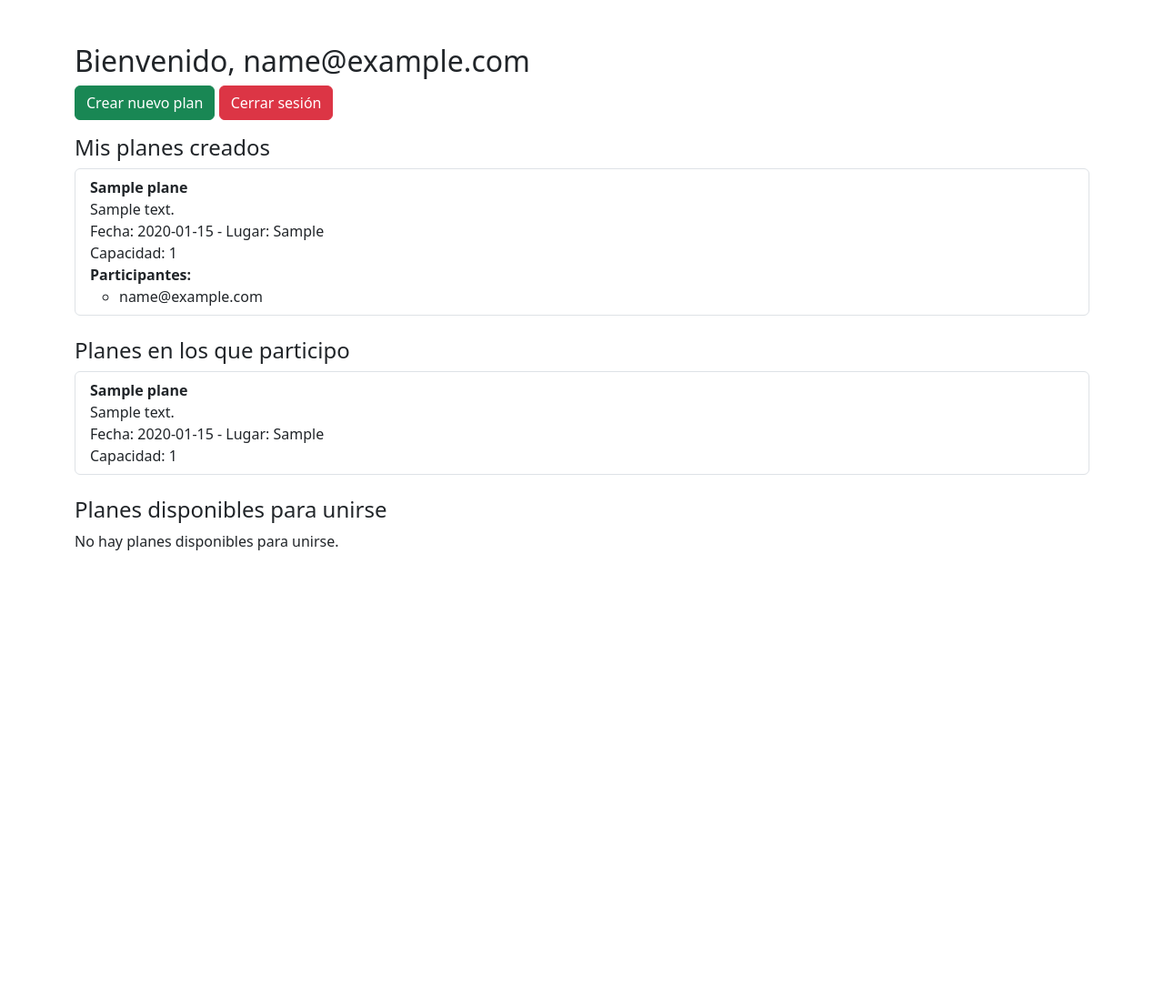
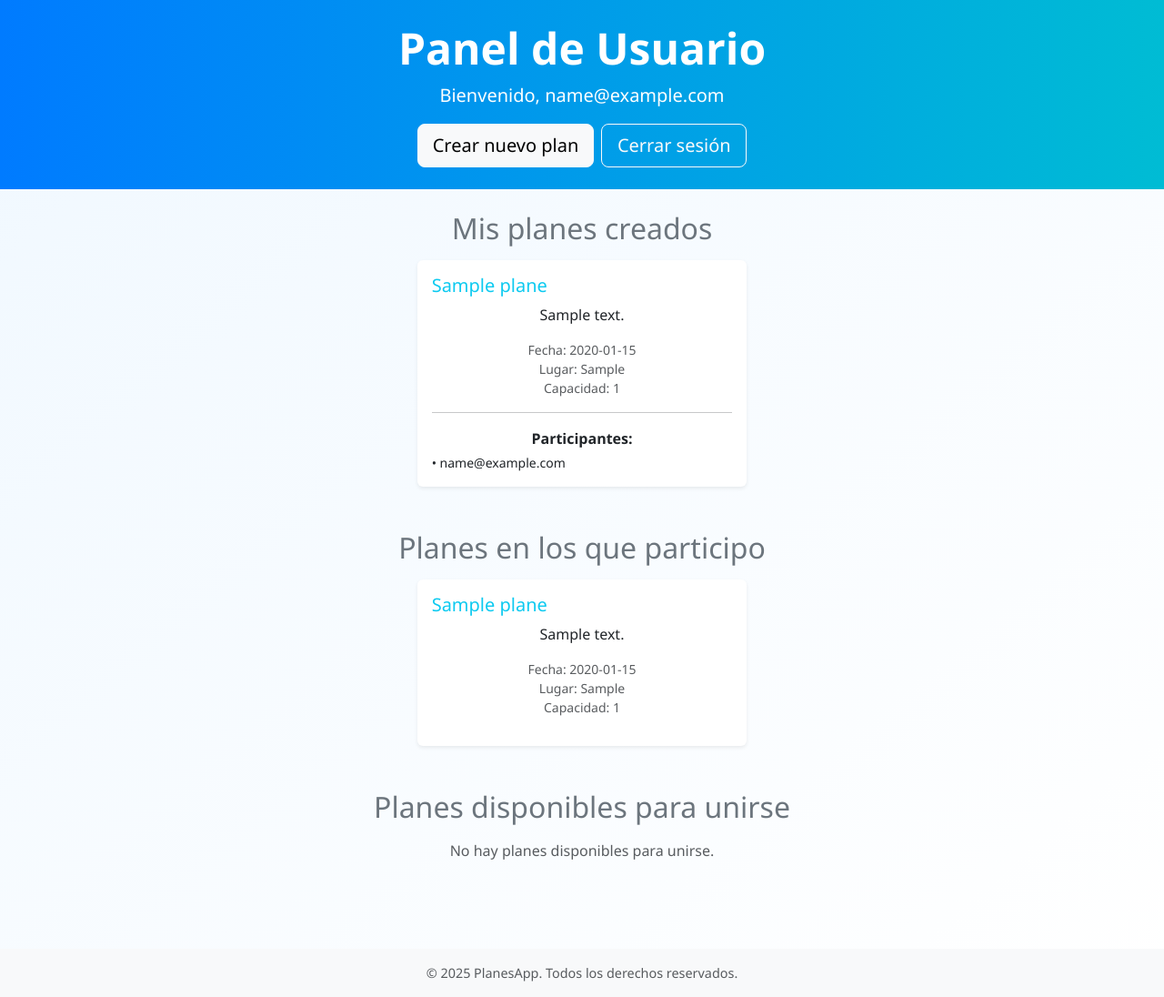
Before and after one commit to JEVizcaya/planes-app, a PHP site: page /dashboard.php in a window 1280 px wide. Shown: the whole page at 91% size. Before the commit the page ends 605 px from the top, so only its background shows below. Run offline with PHP 8.4, Linux system fonts and the light colour scheme; the visitor is signed in with stand-in values (Sample User, id 1); tables that the repository leaves empty hold one stand-in row (values such as "Sample post"); some libraries are stand-ins or nearby versions.

Commit message:
dashboard ok

```diff
--- /dev/null
+++ b/css/dashboard.css
@@ -0,0 +1,97 @@
+body {
+    margin: 0;
+    font-family: 'Segoe UI', Tahoma, Geneva, Verdana, sans-serif;
+    background: linear-gradient(to bottom right, #f0f8ff, #ffffff);
+    display: flex;
+    flex-direction: column;
+    min-height: 100vh;
+}
+
+main {
+    flex: 1;
+}
+
+.hero-section {
+    background: linear-gradient(90deg, #007bff, #00bcd4);
+    color: white;
+    text-align: center;
+    padding: 4rem 1rem;
+}
+
+.hero-section h1 {
+    font-weight: 700;
+}
+
+.hero-section .btn {
+    min-width: 160px;
+    font-weight: 500;
+    border-radius: 8px;
+    transition: all 0.3s ease-in-out;
+}
+
+.hero-section .btn:hover {
+    transform: translateY(-2px);
+    box-shadow: 0 4px 12px rgba(0, 0, 0, 0.2);
+}
+
+
+.container section {
+    margin-bottom: 3rem;
+}
+.container {
+    padding-left: 2rem;
+    padding-right: 2rem;
+    max-width: 1200px;
+    margin: 0 auto;
+}
+
+.container section h2 {
+    margin-left: 0.5rem;
+    margin-right: 0.5rem;
+    text-align: center;
+}
+
+.container p {
+    margin-left: 0.5rem;
+    margin-right: 0.5rem;
+    text-align: center;
+}
+
+.card {
+    transition: transform 0.2s ease-in-out;
+    border: none;
+}
+
+.card:hover {
+    transform: translateY(-4px);
+    box-shadow: 0 6px 20px rgba(0, 0, 0, 0.08);
+}
+
+.card-footer {
+    background-color: #f8f9fa;
+}
+.row.g-4 {
+    justify-content: center;
+}
+
+footer {
+    text-align: center;
+    padding: 1rem;
+    background-color: #f8f9fa;
+    color: #6c757d;
+    font-size: 0.9rem;
+}
+
+@media (max-width: 768px) {
+    .hero-section h1 {
+        font-size: 1.75rem;
+    }
+
+    .hero-section p {
+        font-size: 1rem;
+    }
+
+    .hero-section .btn {
+        margin-bottom: 0.5rem;
+    }
+}
--- a/dashboard.php
+++ b/dashboard.php
@@ -1,5 +1,4 @@
 <?php
-// dashboard.php
 session_start();
 require 'includes/db.php';
 
@@ -10,19 +9,16 @@ if (!isset($_SESSION['user_id'])) {
 
 $user_id = $_SESSION['user_id'];
 
-// Obtener los planes creados por el usuario
 $stmt = $pdo->prepare('SELECT * FROM planes WHERE creador_id = ?');
 $stmt->execute([$user_id]);
 $mis_planes = $stmt->fetchAll();
 
-// Obtener los planes donde el usuario se ha apuntado
 $stmt2 = $pdo->prepare('SELECT p.* FROM planes p
                         JOIN participantes pa ON p.id = pa.plan_id
                         WHERE pa.usuario_id = ?');
 $stmt2->execute([$user_id]);
 $planes_apuntado = $stmt2->fetchAll();
 
-// Obtener planes disponibles para apuntarse (no creados por el usuario ni ya apuntados)
 $stmt3 = $pdo->prepare('SELECT p.* FROM planes p
                         WHERE p.creador_id != ? AND p.id NOT IN (
                             SELECT plan_id FROM participantes WHERE usuario_id = ?
@@ -30,7 +26,6 @@ $stmt3 = $pdo->prepare('SELECT p.* FROM planes p
 $stmt3->execute([$user_id, $user_id]);
 $planes_disponibles = $stmt3->fetchAll();
 
-// Obtener participantes por plan (solo para los creados por el usuario)
 $participantes_por_plan = [];
 foreach ($mis_planes as $plan) {
     $stmt_part = $pdo->prepare('SELECT u.email FROM participantes pa JOIN usuarios u ON pa.usuario_id = u.id WHERE pa.plan_id = ?');
@@ -45,71 +40,114 @@ foreach ($mis_planes as $plan) {
     <meta charset="UTF-8">
     <title>Mi Panel</title>
     <link rel="stylesheet" href="css/bootstrap.min.css">
+    <link rel="stylesheet" href="css/dashboard.css">
 </head>
-<body class="container mt-5">
-    <h2>Bienvenido, <?= htmlspecialchars($_SESSION['email']) ?></h2>
-    <a href="crear_plan.php" class="btn btn-success mb-3">Crear nuevo plan</a>
-    <a href="logout.php" class="btn btn-danger mb-3">Cerrar sesión</a>
+<body>
+<section class="hero-section text-white text-center bg-primary py-4 mb-4">
+        <div class="container">
+            <h1 class="display-5 mb-2">Panel de Usuario</h1>
+            <p class="lead">Bienvenido, <?= htmlspecialchars($_SESSION['email']) ?></p>
+            <div class="d-flex justify-content-center flex-wrap gap-2 mt-3">
+                <a href="crear_plan.php" class="btn btn-light btn-lg">Crear nuevo plan</a>
+                <a href="logout.php" class="btn btn-outline-light btn-lg">Cerrar sesión</a>
+            </div>
+        </div>
+    </section>
 
-    <h4>Mis planes creados</h4>
+        <div class="container pb-5">
+            <section class="mb-5">
+                <h2 class="text-secondary mb-3">Mis planes creados</h2>
                 <?php if ($mis_planes): ?>
-        <ul class="list-group mb-4">
+                    <div class="row g-4">
                         <?php foreach ($mis_planes as $plan): ?>
-                <li class="list-group-item">
-                    <strong><?= htmlspecialchars($plan['titulo']) ?></strong><br>
-                    <?= htmlspecialchars($plan['descripcion']) ?> <br>
-                    Fecha: <?= $plan['fecha'] ?> - Lugar: <?= htmlspecialchars($plan['lugar']) ?> <br>
-                    Capacidad: <?= $plan['capacidad'] ?><br>
-                    <strong>Participantes:</strong>
+                            <div class="col-md-6 col-lg-4">
+                                <div class="card h-100 shadow-sm">
+                                    <div class="card-body">
+                                        <h5 class="card-title text-info"><?= htmlspecialchars($plan['titulo']) ?></h5>
+                                        <p class="card-text"><?= htmlspecialchars($plan['descripcion']) ?></p>
+                                        <p class="text-muted small">
+                                            Fecha: <?= $plan['fecha'] ?><br>
+                                            Lugar: <?= htmlspecialchars($plan['lugar']) ?><br>
+                                            Capacidad: <?= $plan['capacidad'] ?>
+                                        </p>
+                                        <hr>
+                                        <p class="mb-1"><strong>Participantes:</strong></p>
                                         <?php if (!empty($participantes_por_plan[$plan['id']])): ?>
-                        <ul>
+                                            <ul class="list-unstyled small mb-0">
                                                 <?php foreach ($participantes_por_plan[$plan['id']] as $email): ?>
-                                <li><?= htmlspecialchars($email) ?></li>
+                                                    <li>• <?= htmlspecialchars($email) ?></li>
                                                 <?php endforeach; ?>
                                             </ul>
                                         <?php else: ?>
-                        <em>Sin participantes aún.</em>
+                                            <p class="text-muted small"><em>Sin participantes aún.</em></p>
                                         <?php endif; ?>
-                </li>
+                                    </div>
+                                </div>
+                            </div>
                         <?php endforeach; ?>
-        </ul>
+                    </div>
                 <?php else: ?>
-        <p>No has creado ningún plan.</p>
+                    <p class="text-muted">No has creado ningún plan aún.</p>
                 <?php endif; ?>
+            </section>
 
-    <h4>Planes en los que participo</h4>
+            <section class="mb-5">
+                <h2 class="text-secondary mb-3">Planes en los que participo</h2>
                 <?php if ($planes_apuntado): ?>
-        <ul class="list-group mb-4">
+                    <div class="row g-4">
                         <?php foreach ($planes_apuntado as $plan): ?>
-                <li class="list-group-item">
-                    <strong><?= htmlspecialchars($plan['titulo']) ?></strong><br>
-                    <?= htmlspecialchars($plan['descripcion']) ?> <br>
-                    Fecha: <?= $plan['fecha'] ?> - Lugar: <?= htmlspecialchars($plan['lugar']) ?> <br>
+                            <div class="col-md-6 col-lg-4">
+                                <div class="card h-100 shadow-sm">
+                                    <div class="card-body">
+                                        <h5 class="card-title text-info"><?= htmlspecialchars($plan['titulo']) ?></h5>
+                                        <p class="card-text"><?= htmlspecialchars($plan['descripcion']) ?></p>
+                                        <p class="text-muted small">
+                                            Fecha: <?= $plan['fecha'] ?><br>
+                                            Lugar: <?= htmlspecialchars($plan['lugar']) ?><br>
                                             Capacidad: <?= $plan['capacidad'] ?>
-                </li>
+                                        </p>
+                                    </div>
+                                </div>
+                            </div>
                         <?php endforeach; ?>
-        </ul>
+                    </div>
                 <?php else: ?>
-        <p>No te has apuntado a ningún plan todavía.</p>
+                    <p class="text-muted">No te has apuntado a ningún plan todavía.</p>
                 <?php endif; ?>
+            </section>
 
-    <h4>Planes disponibles para unirse</h4>
+            <section>
+                <h2 class="text-secondary mb-3">Planes disponibles para unirse</h2>
                 <?php if ($planes_disponibles): ?>
-        <ul class="list-group">
+                    <div class="row g-4">
                         <?php foreach ($planes_disponibles as $plan): ?>
-                <li class="list-group-item d-flex justify-content-between align-items-center">
-                    <div>
-                        <strong><?= htmlspecialchars($plan['titulo']) ?></strong><br>
-                        <?= htmlspecialchars($plan['descripcion']) ?> <br>
-                        Fecha: <?= $plan['fecha'] ?> - Lugar: <?= htmlspecialchars($plan['lugar']) ?> <br>
+                            <div class="col-md-6 col-lg-4">
+                                <div class="card h-100 shadow-sm d-flex flex-column justify-content-between">
+                                    <div class="card-body">
+                                        <h5 class="card-title text-info"><?= htmlspecialchars($plan['titulo']) ?></h5>
+                                        <p class="card-text"><?= htmlspecialchars($plan['descripcion']) ?></p>
+                                        <p class="text-muted small">
+                                            Fecha: <?= $plan['fecha'] ?><br>
+                                            Lugar: <?= htmlspecialchars($plan['lugar']) ?><br>
                                             Capacidad: <?= $plan['capacidad'] ?>
+                                        </p>
                                     </div>
-                    <a href="unirse_plan.php?id=<?= $plan['id'] ?>" class="btn btn-primary">Unirse</a>
-                </li>
+                                    <div class="card-footer bg-transparent border-0 text-end">
+                                        <a href="unirse_plan.php?id=<?= $plan['id'] ?>" class="btn btn-primary btn-sm">Unirse</a>
+                                    </div>
+                                </div>
+                            </div>
                         <?php endforeach; ?>
-        </ul>
+                    </div>
                 <?php else: ?>
-        <p>No hay planes disponibles para unirse.</p>
+                    <p class="text-muted">No hay planes disponibles para unirse.</p>
                 <?php endif; ?>
+            </section>
+        </div>
+    </main>
+
+    <footer class="text-center py-3 bg-light text-muted">
+        &copy; <?= date('Y') ?> PlanesApp. Todos los derechos reservados.
+    </footer>
 </body>
 </html>
```
Also changed, not shown: css/index.css (+41 -73 lines), css/login_register.css (added, +102 -0 lines), index.php (+34 -25 lines), login.php (+16 -9 lines), register.php (+18 -10 lines), includes/auth.php (deleted). Lines whose indentation alone changed are shown as unchanged.
